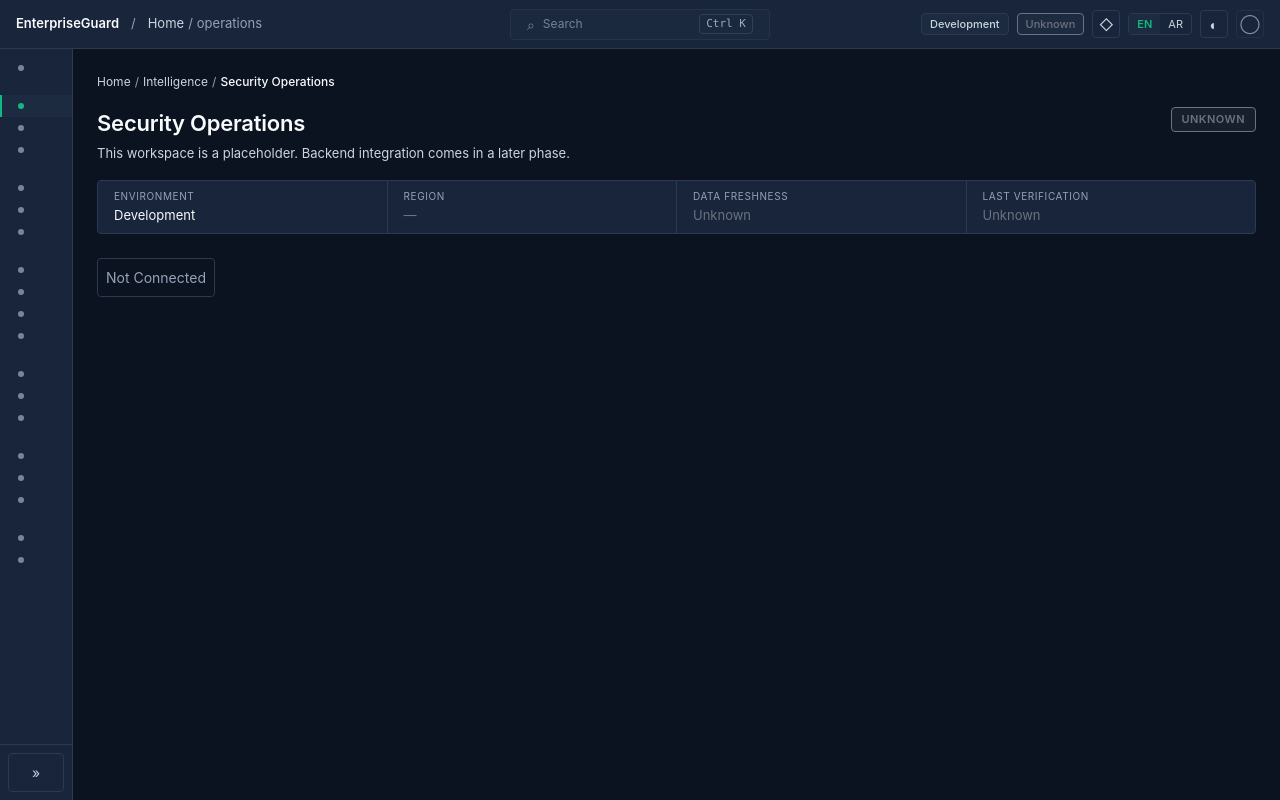
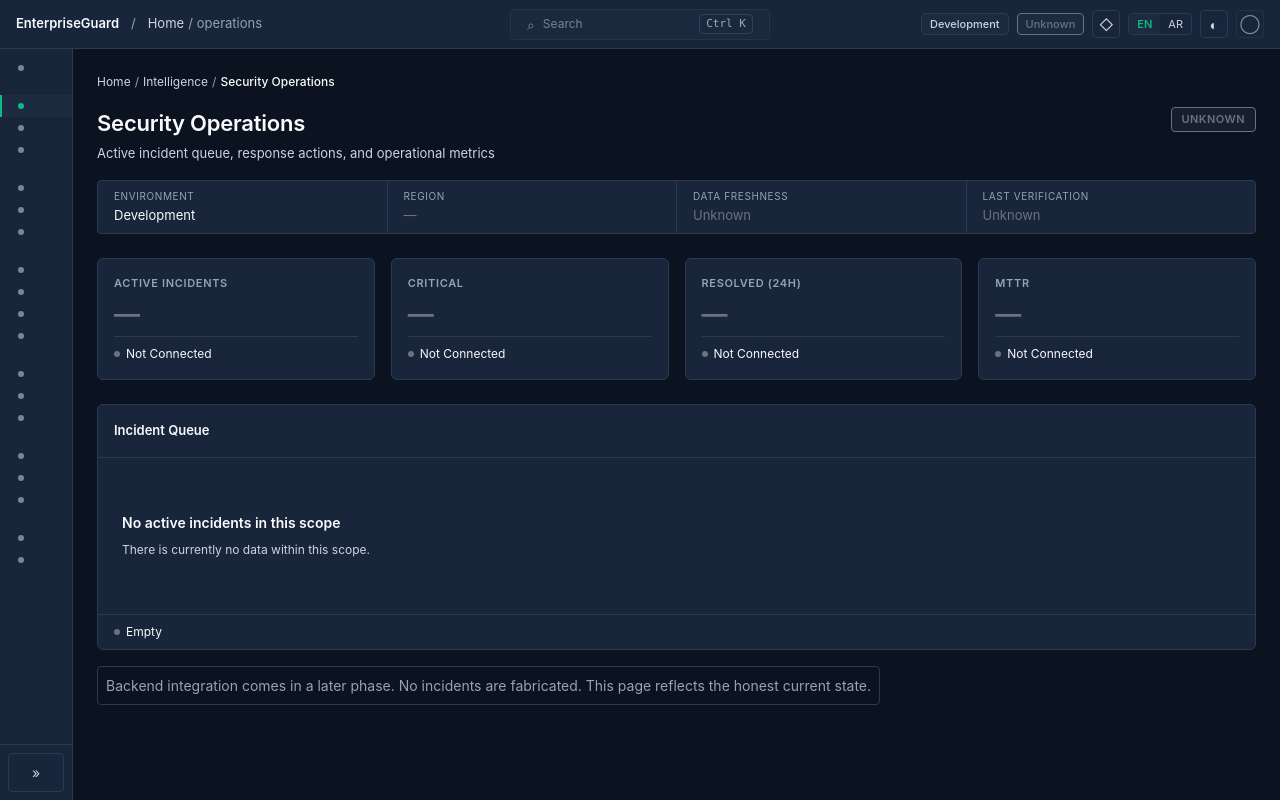
Before and after one commit to Bashar100-A/EnterpriseGuard, a React (Vite) app in the folder frontend/: page /operations in a window 1280 px wide. Built offline with nearby package versions, Linux system fonts and the light colour scheme.

Commit message:
UI-01.G.1: add Security Operations page

```diff
--- a/frontend/src/app/router.tsx
+++ b/frontend/src/app/router.tsx
@@ -10,6 +10,7 @@ import { GovernancePage } from '../features/governance'
 import { HealthPage } from '../features/health'
 import { SibbPage } from '../features/sibb'
 import { ProvenancePage } from '../features/provenance'
+import { OperationsPage } from '../features/operations'
 
 export interface RouteSpec {
   path: string
@@ -46,6 +47,7 @@ function buildChildRoutes(): RouteObject[] {
   ROUTE_SPECS.forEach((spec, i) => {
     const element =
       spec.path === '/' ? <OverviewPage />
+      : spec.path === '/operations' ? <OperationsPage />
       : spec.path === '/evidence' ? <EvidencePage />
       : spec.path === '/decisions' ? <DecisionsPage />
       : spec.path === '/governance' ? <GovernancePage />
--- a/frontend/src/app/styles.css
+++ b/frontend/src/app/styles.css
@@ -2607,3 +2607,18 @@ body {
 .eg-prov__table {
   margin-block-end: var(--eg-space-3);
 }
+
+/* ------------------------------------------------------------
+   OperationsPage (G.1)
+   ------------------------------------------------------------ */
+
+.eg-ops__metrics {
+  display: grid;
+  grid-template-columns: repeat(auto-fit, minmax(200px, 1fr));
+  gap: var(--eg-space-3);
+  margin-block-end: var(--eg-space-4);
+}
+
+.eg-ops__incidents {
+  margin-block-end: var(--eg-space-3);
+}
--- /dev/null
+++ b/frontend/src/features/operations/OperationsPage.tsx
@@ -0,0 +1,133 @@
+import type { ReactElement } from 'react'
+import { useTranslation } from 'react-i18next'
+
+import { WorkspaceHeader, ContextStrip } from '../../components/workspace'
+import { MetricCard, EnterpriseTable } from '../../components/data-display'
+import type { EnterpriseColumn, MetricValue } from '../../components/data-display'
+import {
+  SeverityBadge,
+  StatusBadge,
+  TechnicalIdentifier,
+} from '../../components/security'
+import type { SeverityLevel, StatusKey } from '../../components/security'
+
+interface IncidentRow {
+  id: string
+  severity: SeverityLevel
+  state: StatusKey
+  source: string
+  detectedAt: string
+}
+
+function resolveEnvironment(): string {
+  const mode = import.meta.env.MODE
+  if (mode === 'production') return 'Production'
+  if (mode === 'development') return 'Development'
+  if (mode === 'test') return 'Test'
+  return 'Unknown'
+}
+
+/**
+ * OperationsPage — UI-01.G.1.
+ *
+ * Security Operations — the incident queue.
+ *
+ * In UI-01 there is no backend, so the queue is empty by design.
+ * Every metric renders as — with a Not Connected state. No incidents
+ * are fabricated. When the backend arrives, this page becomes the
+ * live operations console without code changes.
+ */
+export function OperationsPage(): ReactElement {
+  const { t } = useTranslation('operations')
+  const { t: tW } = useTranslation('workspace')
+  const { t: tN } = useTranslation('navigation')
+
+  const backendConnected = false
+  const emptyValue: MetricValue = { value: null }
+  const incidents: IncidentRow[] = []
+
+  const columns: EnterpriseColumn<IncidentRow>[] = [
+    {
+      key: 'id',
+      header: t('incidents.id'),
+      render: (r) => <TechnicalIdentifier value={r.id} maxLength={14} />,
+    },
+    {
+      key: 'severity',
+      header: t('incidents.severity'),
+      render: (r) => <SeverityBadge severity={r.severity} />,
+    },
+    {
+      key: 'state',
+      header: t('incidents.state'),
+      render: (r) => <StatusBadge status={r.state} withDot />,
+    },
+    { key: 'source', header: t('incidents.source') },
+    {
+      key: 'detectedAt',
+      header: t('incidents.detectedAt'),
+      render: (r) => <span className="eg-mono">{r.detectedAt}</span>,
+    },
+  ]
+
+  const breadcrumb = [
+    { label: tW('breadcrumb.home') },
+    { label: tN('groups.intelligence') },
+    { label: t('title'), current: true },
+  ]
+
+  return (
+    <>
+      <WorkspaceHeader
+        breadcrumb={breadcrumb}
+        title={t('title')}
+        description={t('description')}
+        assuranceState="unknown"
+        context={
+          <ContextStrip
+            environment={resolveEnvironment()}
+            region="—"
+            dataFreshness="Unknown"
+            lastVerification="Unknown"
+          />
+        }
+      />
+
+      <section className="eg-ops__metrics" aria-label={t('metrics.label')}>
+        <MetricCard
+          label={t('metrics.activeIncidents')}
+          value={emptyValue}
+          dataState={backendConnected ? 'live' : 'notConnected'}
+        />
+        <MetricCard
+          label={t('metrics.critical')}
+          value={emptyValue}
+          dataState={backendConnected ? 'live' : 'notConnected'}
+        />
+        <MetricCard
+          label={t('metrics.resolved24h')}
+          value={emptyValue}
+          dataState={backendConnected ? 'live' : 'notConnected'}
+        />
+        <MetricCard
+          label={t('metrics.mttr')}
+          value={emptyValue}
+          dataState={backendConnected ? 'live' : 'notConnected'}
+        />
+      </section>
+
+      <section className="eg-ops__incidents">
+        <EnterpriseTable<IncidentRow>
+          columns={columns}
+          rows={incidents}
+          getRowKey={(r) => r.id}
+          state={backendConnected ? 'loaded' : 'empty'}
+          caption={t('incidents.caption')}
+          emptyMessage={t('incidents.empty')}
+        />
+      </section>
+
+      <p className="eg-note">{t('backendNote')}</p>
+    </>
+  )
+}
--- /dev/null
+++ b/frontend/src/features/operations/index.ts
@@ -0,0 +1 @@
+export { OperationsPage } from './OperationsPage'
--- a/frontend/src/i18n/index.ts
+++ b/frontend/src/i18n/index.ts
@@ -20,6 +20,7 @@ import enGovernance from './locales/en/governance.json'
 import enHealth from './locales/en/health.json'
 import enSibb from './locales/en/sibb.json'
 import enProvenance from './locales/en/provenance.json'
+import enOperations from './locales/en/operations.json'
 
 import arCommon from './locales/ar/common.json'
 import arNavigation from './locales/ar/navigation.json'
@@ -40,6 +41,7 @@ import arGovernance from './locales/ar/governance.json'
 import arHealth from './locales/ar/health.json'
 import arSibb from './locales/ar/sibb.json'
 import arProvenance from './locales/ar/provenance.json'
+import arOperations from './locales/ar/operations.json'
 
 export const SUPPORTED_LANGUAGES = ['en', 'ar'] as const
 export type SupportedLanguage = (typeof SUPPORTED_LANGUAGES)[number]
@@ -67,6 +69,7 @@ export const NAMESPACES = [
   'health',
   'sibb',
   'provenance',
+  'operations',
 ] as const
 
 function isSupported(value: string | null | undefined): value is SupportedLanguage {
@@ -100,6 +103,7 @@ const resources = {
     health: enHealth,
     sibb: enSibb,
     provenance: enProvenance,
+    operations: enOperations,
   },
   ar: {
     common: arCommon,
@@ -121,6 +125,7 @@ const resources = {
     health: arHealth,
     sibb: arSibb,
     provenance: arProvenance,
+    operations: arOperations,
   },
 }
 
--- /dev/null
+++ b/frontend/src/i18n/locales/ar/operations.json
@@ -0,0 +1,21 @@
+{
+  "title": "العمليات الأمنية",
+  "description": "قائمة الحوادث النشطة والإجراءات الاستجابية والمؤشرات التشغيلية",
+  "metrics": {
+    "label": "المؤشرات التشغيلية",
+    "activeIncidents": "الحوادث النشطة",
+    "critical": "حرجة",
+    "resolved24h": "تمت معالجتها (24 ساعة)",
+    "mttr": "متوسط زمن المعالجة"
+  },
+  "incidents": {
+    "caption": "قائمة الحوادث",
+    "id": "معرّف الحادث",
+    "severity": "الخطورة",
+    "state": "الحالة",
+    "source": "المصدر",
+    "detectedAt": "الاكتشاف",
+    "empty": "لا توجد حوادث نشطة في هذا النطاق"
+  },
+  "backendNote": "تكامل الخادم في مرحلة لاحقة. لا تُختلق أي حوادث. تعكس هذه الصفحة الحالة الصادقة الحالية."
+}
--- /dev/null
+++ b/frontend/src/i18n/locales/en/operations.json
@@ -0,0 +1,21 @@
+{
+  "title": "Security Operations",
+  "description": "Active incident queue, response actions, and operational metrics",
+  "metrics": {
+    "label": "Operational indicators",
+    "activeIncidents": "Active Incidents",
+    "critical": "Critical",
+    "resolved24h": "Resolved (24h)",
+    "mttr": "MTTR"
+  },
+  "incidents": {
+    "caption": "Incident Queue",
+    "id": "Incident ID",
+    "severity": "Severity",
+    "state": "State",
+    "source": "Source",
+    "detectedAt": "Detected At",
+    "empty": "No active incidents in this scope"
+  },
+  "backendNote": "Backend integration comes in a later phase. No incidents are fabricated. This page reflects the honest current state."
+}
```
Also changed, not shown: 1 other file (tests, documents, lock files or other folders).
